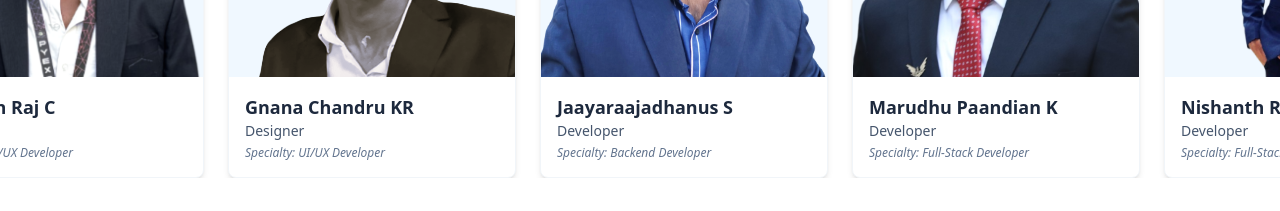
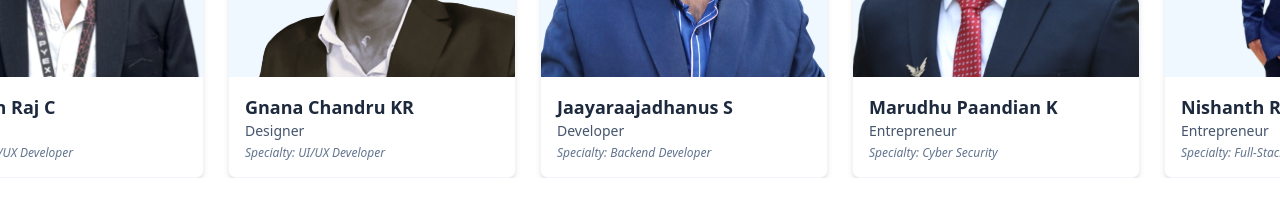
Before and after one commit to Kite-IPS/Ips_Portfolio, a React (Vite) app in the folder Client/: page / in a window 1280 px wide. Shown: the part 3640-3851 px from the top of the page. Built offline with nearby package versions, Linux system fonts and the light colour scheme.

Commit message:
member updated

```diff
--- a/Client/src/Components/Member.jsx
+++ b/Client/src/Components/Member.jsx
@@ -76,8 +76,9 @@ const communityMembers = [
   },
   {
     name: "Marudhu Paandian K",
-    role: "Developer",
-    specialty: "Full-Stack Developer",
+    role: "Entrepreneur",
+    specialty: "Cyber Security",
+
     imageUrl: Marudhu,
     badges: [White],
     github: "https://github.com/marudhu2004",
@@ -85,7 +86,7 @@ const communityMembers = [
   },
   {
     name: "Nishanth R",
-    role: "Developer",
+    role: "Entrepreneur",
     specialty: "Full-Stack Development",
     imageUrl: Nishanth,
     badges: [White],
@@ -94,7 +95,7 @@ const communityMembers = [
   },
   {
     name: "Rajiv N",
-    role: "Developer",
+    role: "Entrepreneur",
     specialty: "Devops & Frontend Development",
     imageUrl: Rajiv,
     badges: [White],
--- a/Client/src/Pages/Kgcar.jsx
+++ b/Client/src/Pages/Kgcar.jsx
@@ -13,8 +13,9 @@ const Kgcar = () => {
   const teamMembers = [
      {
         name: "Rajiv N",
-        role: "Developer",
+        role: "Entrepreneur",
         specialty: "Devops & Frontend Development",
+
         imageUrl: Rajiv,
         badges: [White],
         github: "https://github.com/rajiv2004-cloud",
@@ -22,8 +23,8 @@ const Kgcar = () => {
       },
       {
             name: "Marudhu Paandian K",
-            role: "Developer",
-            specialty: "Full-Stack Developer",
+            role: "Entrepreneur",
+            specialty: "Cyber Security",
             imageUrl: Marudhu,
             badges: [White],
             github: "https://github.com/marudhu2004",
@@ -31,7 +32,7 @@ const Kgcar = () => {
           },
           {
             name: "Nishanth R",
-            role: "Developer",
+            role: "Entrepreneur",
             specialty: "Full-Stack Development",
             imageUrl: Nishanth,
             badges: [White],
--- a/Client/src/Pages/Kgslar.jsx
+++ b/Client/src/Pages/Kgslar.jsx
@@ -12,8 +12,8 @@ const Kgslar = () => {
   const teamMembers = [
     {
       name: "Marudhu Paandian K",
-      role: "Developer",
-      specialty: "Full-Stack Developer",
+      role: "Entrepreneur",
+      specialty: "Cyber Security",
       imageUrl: Marudhu,
       badges: [White],
       github: "https://github.com/marudhu2004",
@@ -21,7 +21,7 @@ const Kgslar = () => {
     },
     {
       name: "Nishanth R",
-      role: "Developer",
+      role: "Entrepreneur",
       specialty: "Full-Stack Development",
       imageUrl: Nishanth,
       badges: [White],
--- a/Client/src/Pages/Pyexpowebsite.jsx
+++ b/Client/src/Pages/Pyexpowebsite.jsx
@@ -5,7 +5,7 @@ import Nishanth from '../assets/nishanth.png';
 import Vigneshwar from '../assets/vigneshwar.png';
 import Naagaroshan from '../assets/nagaroshan.png';
 import Rishwanth from '../assets/rishwanth.png';
-import Gopi from '../assets/gopi.jpg';
+import Gopi from '../assets/gopi.png';
 import Mitun from '../assets/mithun.png';
 import Black from '../assets/black-badge.png';
 import White from '../assets/IPS WHITE batch 1.png';
@@ -15,8 +15,9 @@ const PyexpoWebsite = () => {
   const teamMembers = [
     {
       name: "Nishanth R",
-      role: "Developer",
+      role: "Enterupeneur",
       specialty: "Full-Stack Development",
+
       imageUrl: Nishanth,
       badges: [White],
       github: "https://github.com/NishanthSbz",
```
